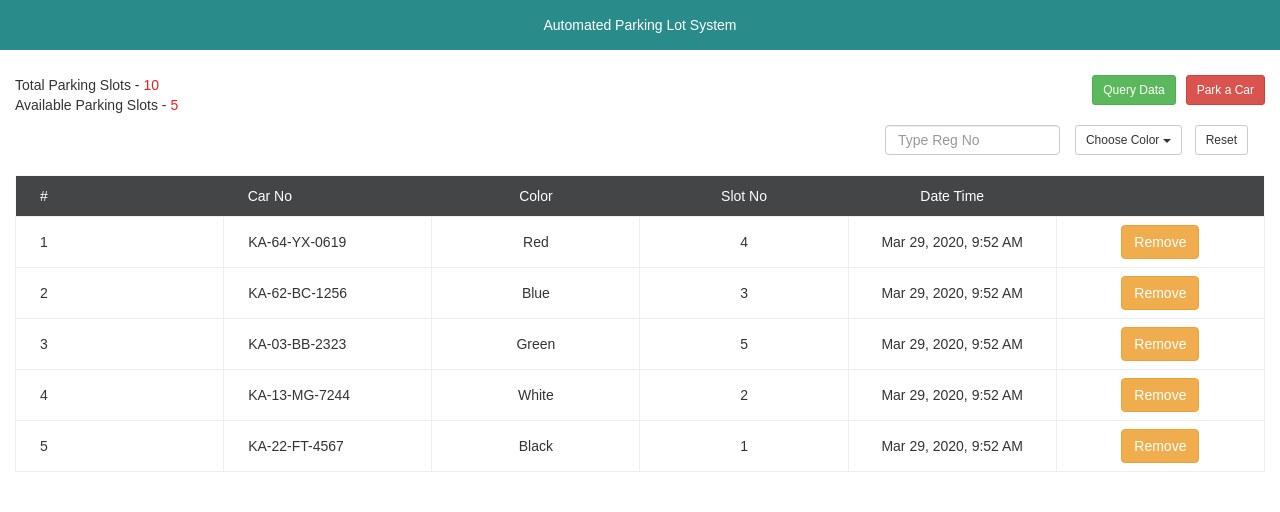
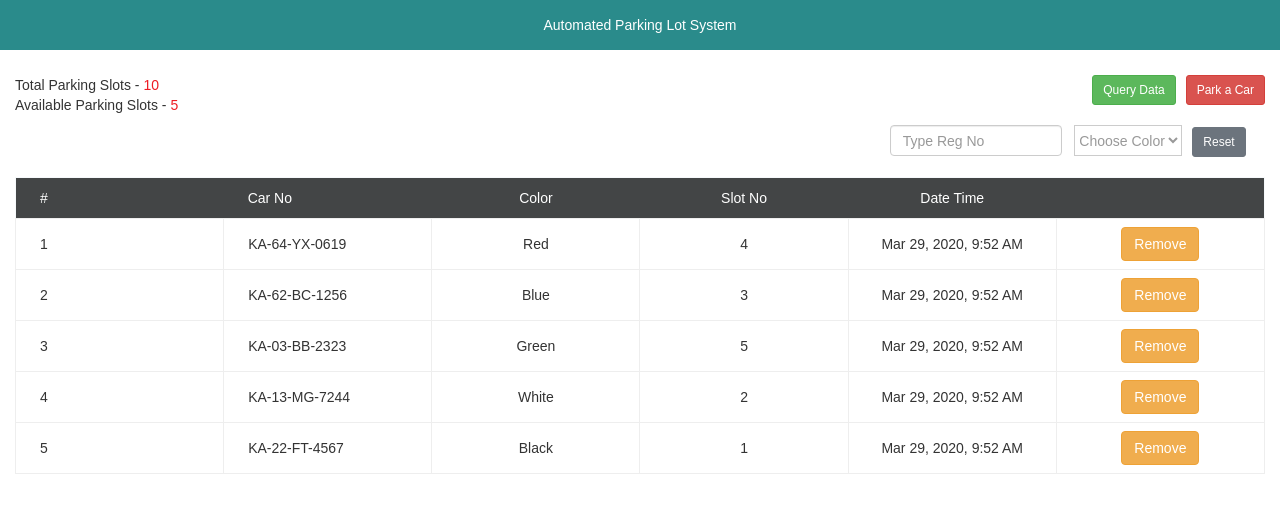
Before and after one commit to ASManojKumar/car-parking-tool, an Angular app: page /list in a window 1280 px wide. Shown: the top 512 px of the page. Built offline with nearby package versions, Linux system fonts and the light colour scheme.

Commit message:
handeling select dropdown and reset functions

```diff
--- a/src/app/modules/car-parking-tool/list/list.component.html
+++ b/src/app/modules/car-parking-tool/list/list.component.html
@@ -19,18 +19,11 @@
         <input autocomplete="off" type="text" class="form-control" name="search_parking_number" [(ngModel)]="car_parking_tool.parking_number"
           placeholder="Type Reg No" maxlength="1024" required #search_parking_number="ngModel">
       </div>
-      <div class="btn-group color-dropdown" dropdown>
-        <button id="button-basic" dropdownToggle type="button" class="btn btn-sm btn-default dropdown-toggle" auto-close="outsideClick">
-          Choose Color
-          <span class="caret"></span>
-        </button>
-        <ul id="dropdown-basic" *dropdownMenu class="dropdown-menu" role="menu" aria-labelledby="actionList">
-          <li role="menuitem" class="text-capitalize" *ngFor="let color of car_parking_tool.color_section">
-            <a class="dropdown-item" [innerText]="color.color"></a>
-          </li>
-        </ul>
-      </div>
-      <button class="btn btn-sm btn-default" (click)="resetFilterSelection()">Reset</button>
+      <select class="color-dropdown-section" id="color" [(ngModel)]="color" name="color" placeholder="Choose Color">
+        <option hidden [ngValue]="undefined">Choose Color</option>
+        <option *ngFor="let color of car_parking_tool.color_section" [ngValue]="color">{{color.color}}</option>
+      </select>
+      <button class="btn btn-sm btn-default reset-btn" (click)="resetFilterSelection()">Reset</button>
     </div>
     <div class="col-xs-12 table-container">
       <table class="table">
--- a/src/app/modules/car-parking-tool/list/list.component.scss
+++ b/src/app/modules/car-parking-tool/list/list.component.scss
@@ -6,13 +6,22 @@
   .search-section {
     margin-top: 20px;
     .form-control {
-      height: 30px;
+      height: 31px;
     }
-    .color-dropdown {
-      margin-right: 13px;
-    } // .search-btn {
-    //   margin-right: 12px;
-    // }
+    .color-dropdown-section {
+      margin-right: 10px;
+      height: 31px;
+      color: #999999;
+      border: 1px solid #CCCCCC;
+      outline: 0;
+      background-color: #FFFFFF;
+      margin-left: -3px;
+    }
+    .reset-btn {
+      background-color: #6C747D;
+      border-color: #6C747D;
+      color: #FFFFFF;
+    }
   }
   .table-container {
     margin-top: 20px;
--- a/src/app/modules/car-parking-tool/list/list.component.ts
+++ b/src/app/modules/car-parking-tool/list/list.component.ts
@@ -9,6 +9,7 @@ import { ParkCarModalComponent } from '../modal/park-car-modal.component';
 })
 export class ListComponent implements OnInit {
   car_parking_tool: any;
+  color: any;
 
   constructor(private modalService: BsModalService) {
     this.car_parking_tool = {
@@ -65,17 +66,19 @@ export class ListComponent implements OnInit {
     });
   }
 
+  // get missed slot number function
   getCarSlotMissingNumber() {
     var car_numbers = this.car_parking_tool.slot_numbers.sort();
-    var missing;
+    var missing_number;
     for (var i = 1; i <= 10; i++) {
       if (car_numbers[i - 1] != i) {
-        missing = i;
-        return missing;
+        missing_number = i;
+        return missing_number;
       }
     }
   }
 
+  // calling park car modal for parking new car
   parkCar() {
     let modal = this.modalService.show(ParkCarModalComponent, { class: 'modal-xs' });
     (<ParkCarModalComponent>modal.content).showConfirmationModal();
@@ -94,13 +97,16 @@ export class ListComponent implements OnInit {
     });
   }
 
+  // removing parked car
   removeCarDetails(index) {
     this.car_parking_tool.car_details.splice(index, 1);
     this.getCarSlotNumber();
   }
 
+  // reset filters applied
   resetFilterSelection() {
     this.car_parking_tool.parking_number = '';
+    delete this.color;
   }
 
 }
--- a/src/app/modules/car-parking-tool/modal/park-car-modal.component.html
+++ b/src/app/modules/car-parking-tool/modal/park-car-modal.component.html
@@ -1,5 +1,5 @@
 <div class="modal-header">
-  <h4 class="modal-title pull-left">Park a Car</h4>
+  <h4 class="modal-title pull-left">Enter Car Details to Park</h4>
   <button type="button" class="close pull-right" aria-label="Close" (click)="onCancel()">
     <span aria-hidden="true">&times;</span>
   </button>
--- a/src/app/shared/filter.pipe.ts
+++ b/src/app/shared/filter.pipe.ts
@@ -6,7 +6,7 @@ import { Pipe, PipeTransform } from '@angular/core';
 export class FilterPipe implements PipeTransform {
   transform(items: any[], term): any {
     if (term) {
-      return items.filter(item => item.carNumber.toLowerCase().indexOf(term.toLowerCase()) !== -1);
+      return items.filter(item => term.color ? item.carColor.toLowerCase().indexOf(term.color.toLowerCase()) !== -1 : item.carNumber.toLowerCase().indexOf(term.toLowerCase()) !== -1);
     } else {
       return items;
     }
```
